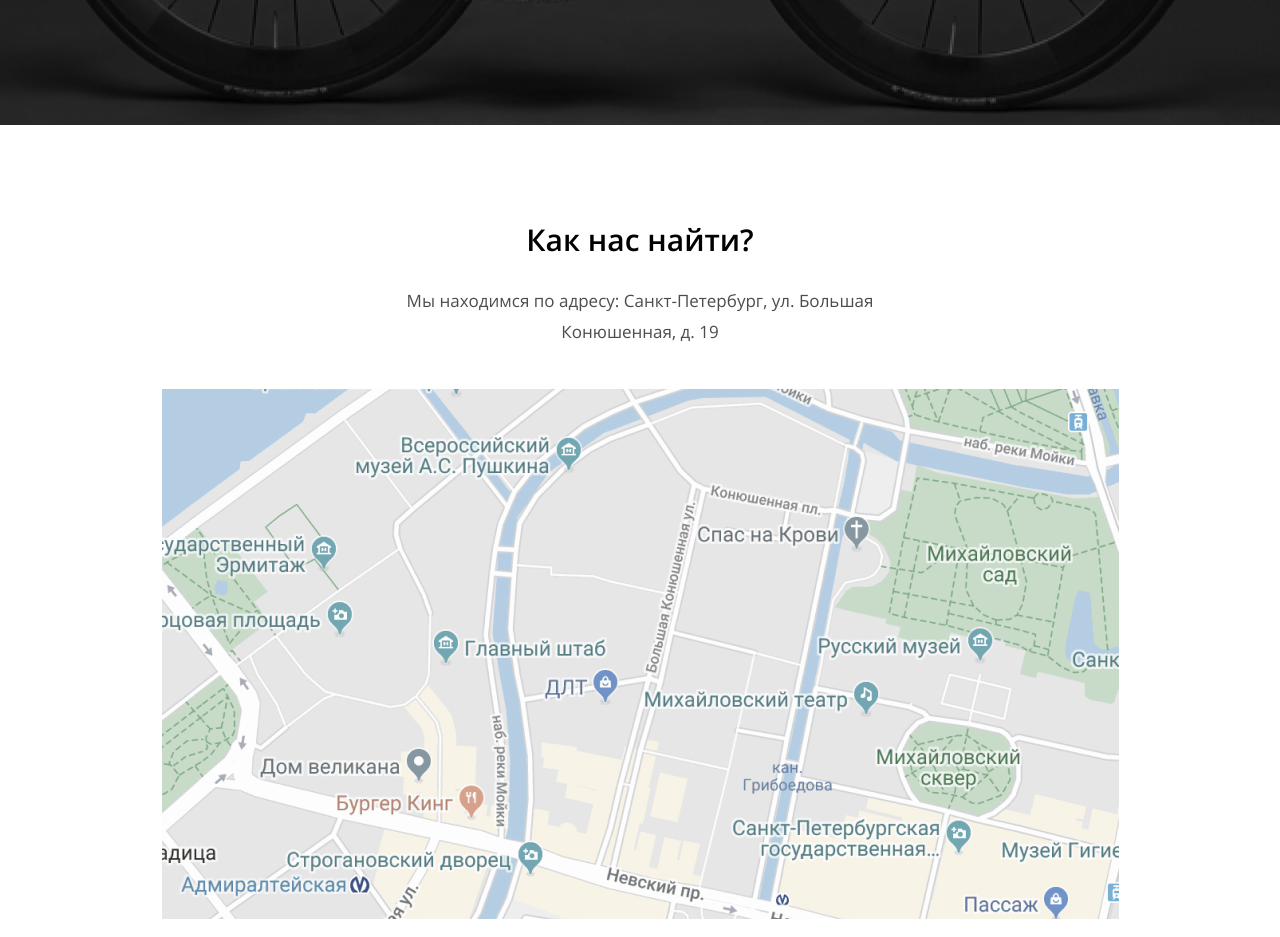
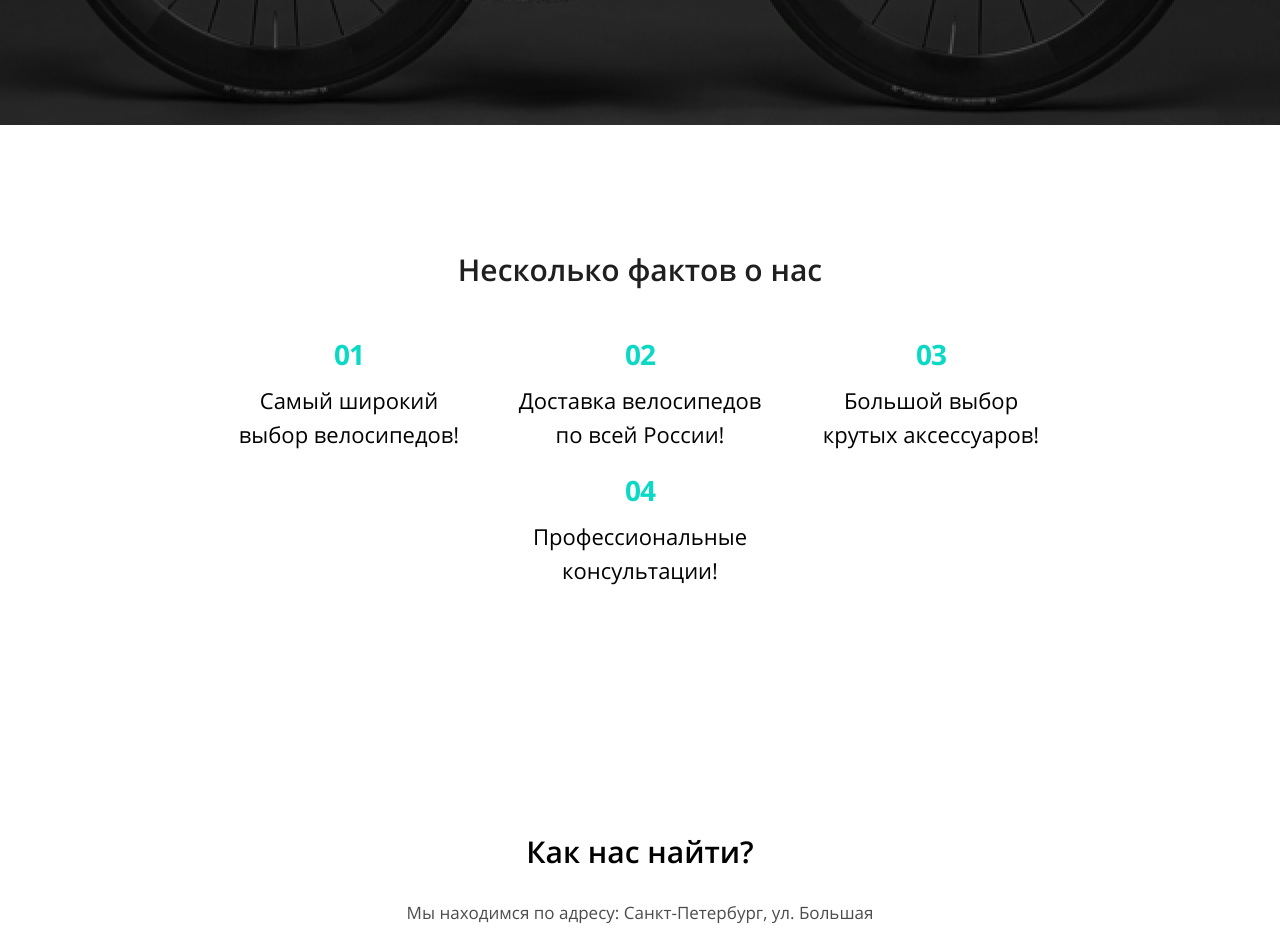
Before and after one commit to wdbyb/bicycle, a website: page source/index.html in a window 1280 px wide. Shown: the part 700-1637 px from the top of the page. Drawn offline with nearby package versions, Linux system fonts and the light colour scheme; files that its build step writes are made by us from their sources.

Commit message:
markup facts section

```diff
--- a/source/index.html
+++ b/source/index.html
@@ -61,6 +61,27 @@
           </section>
         </div>
       </section>
+      <section class="facts">
+        <h2 class="facts__title reset-text">Несколько фактов о нас</h2>
+        <ul class="facts__list reset-list">
+          <li class="facts__item">
+            <p class="facts__number reset-text">01</p>
+            <p class="facts__description reset-text">Самый широкий выбор велосипедов!</p>
+          </li>
+          <li class="facts__item">
+            <p class="facts__number reset-text">02</p>
+            <p class="facts__description reset-text">Доставка велосипедов по всей России!</p>
+          </li>
+          <li class="facts__item">
+            <p class="facts__number reset-text">03</p>
+            <p class="facts__description reset-text">Большой выбор крутых аксессуаров!</p>
+          </li>
+          <li class="facts__item">
+            <p class="facts__number reset-text">04</p>
+            <p class="facts__description reset-text">Профессиональные консультации!</p>
+          </li>
+        </ul>
+      </section>
     </main>
     <footer class="footer">
       <div class="container">
--- /dev/null
+++ b/source/sass/blocks/facts.scss
@@ -0,0 +1,56 @@
+.facts {
+    padding: 13rem 6rem;
+
+    &__title {
+        margin-bottom: 5rem;
+        font-weight: 600;
+        font-size: 3rem;
+        line-height: 3rem;
+        color: #1F1F1F;
+        text-align: center;
+    }
+
+    &__list {
+        display: flex;
+        justify-content: center;
+        flex-wrap: wrap;
+        font-size: 2.2rem;
+        line-height: 3.4rem;
+    }
+
+    &__item {
+        width: 29.1rem;
+        padding: 0 1.9rem;
+        margin-bottom: 2rem;
+        text-align: center;
+    }
+
+    &__number {
+        margin-bottom: 1rem;
+        font-size: 2.8rem;
+        line-height: 3.8rem;
+        font-weight: 700;
+        text-align: center;
+        letter-spacing: -0.1rem;
+        color: #0AD9C6;
+    }
+}
+
+@media (min-width: 320px) and (max-width: 1023px) {
+    .facts {
+        padding: 6rem 1.5rem;
+
+        &__title {
+            font-size: 2.3rem;
+            line-height: 4.1rem;
+        }
+
+        &__list {
+            font-size: 1.8rem;
+        }
+
+        &__item {
+            padding: 0;
+        }
+    }
+}
--- a/source/sass/style.scss
+++ b/source/sass/style.scss
@@ -8,3 +8,4 @@
 @import "blocks/intro.scss";
 @import "blocks/about.scss";
 @import "blocks/callback.scss";
+@import "blocks/facts.scss";
```
Also changed, not shown: build/css/style.min.css, build/index.html, source/sass/blocks/footer.scss (line endings or trailing spaces), source/sass/origin/global.scss (line endings or trailing spaces), 1 other file.
